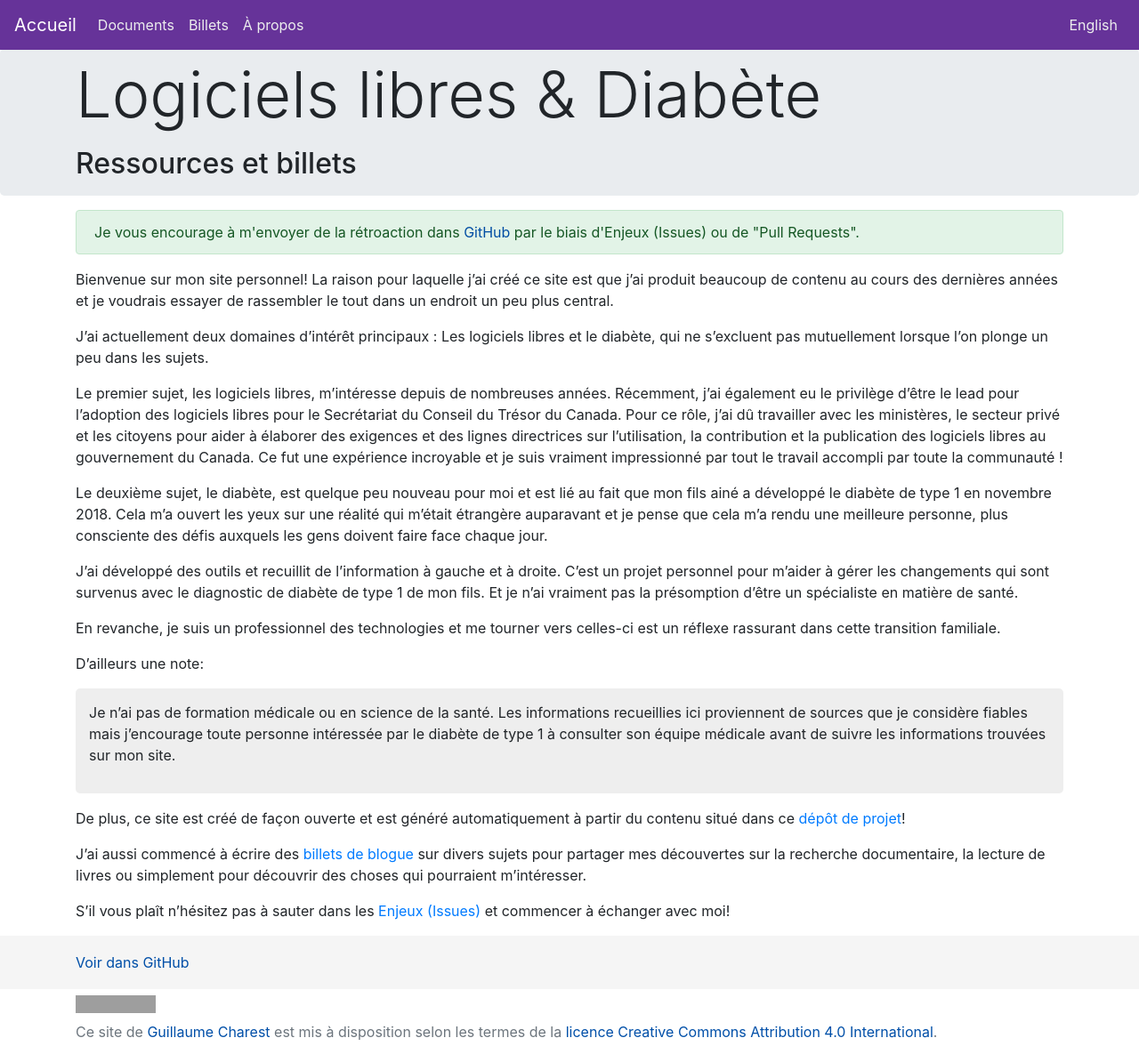
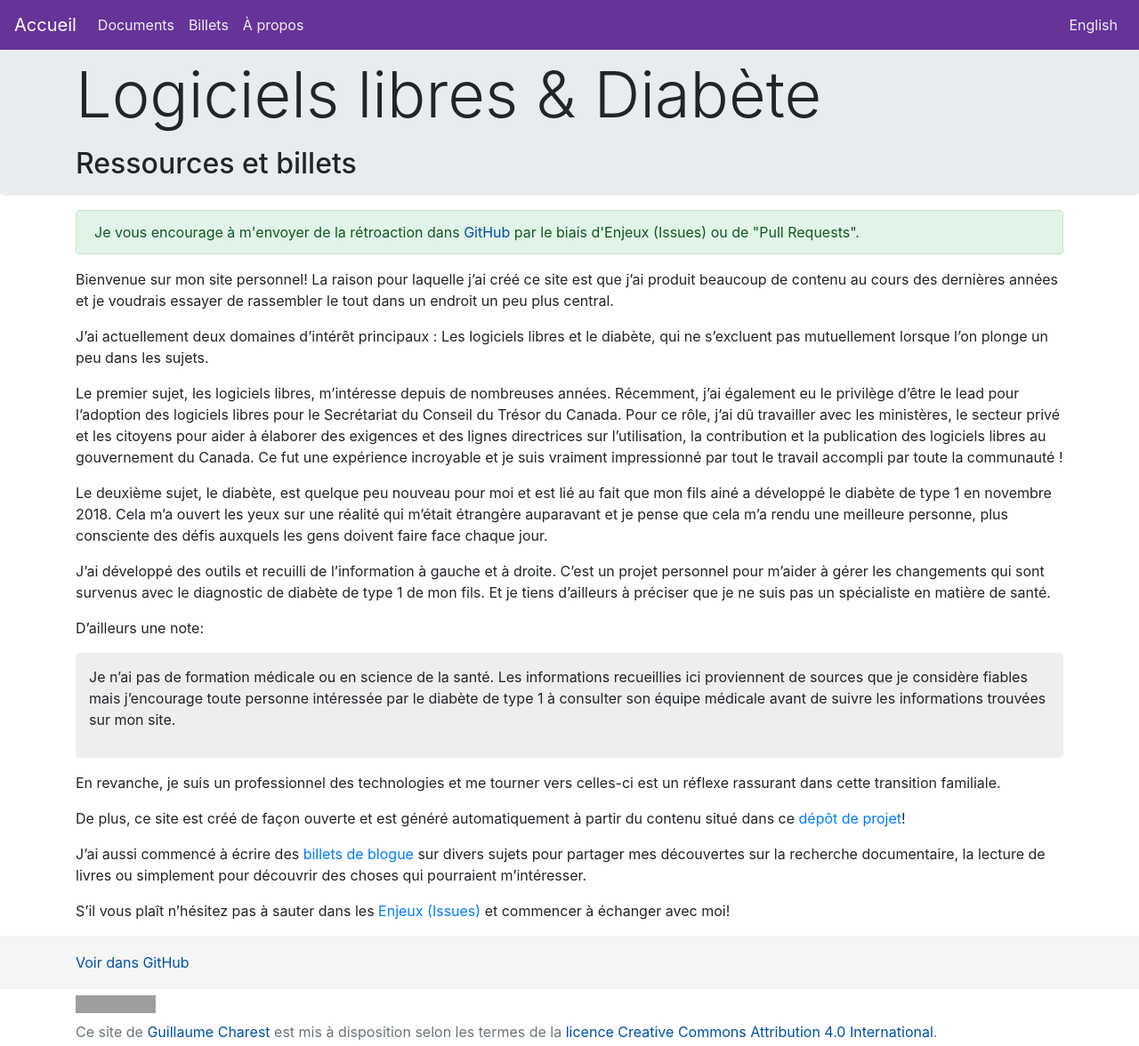
Before and after one commit to gcharest/gcharest.github.io, a Jekyll site: the page built from _pages/fr/accueil.md, in a window 1280 px wide. Shown: the whole page at 89% size. Built offline with Jekyll 4.4.1, drawn with Linux system fonts in a browser that asks for light colours; nearby versions of some CDN libraries; grey boxes are pictures that could not be loaded.

Commit message:
Fix syntax

```diff
--- a/_pages/fr/accueil.md
+++ b/_pages/fr/accueil.md
@@ -17,17 +17,17 @@ Ce fut une expérience incroyable et je suis vraiment impressionné par tout le
 Le deuxième sujet, le diabète, est quelque peu nouveau pour moi et est lié au fait que mon fils ainé a développé le diabète de type 1 en novembre 2018.
 Cela m'a ouvert les yeux sur une réalité qui m'était étrangère auparavant et je pense que cela m'a rendu une meilleure personne, plus consciente des défis auxquels les gens doivent faire face chaque jour.
 
-J'ai développé des outils et recuillit de l'information à gauche et à droite.
+J'ai développé des outils et recuilli de l'information à gauche et à droite.
 C'est un projet personnel pour m'aider à gérer les changements qui sont survenus avec le diagnostic de diabète de type 1 de mon fils.
-Et je n'ai vraiment pas la présomption d'être un spécialiste en matière de santé.
-
-En revanche, je suis un professionnel des technologies et me tourner vers celles-ci est un réflexe rassurant dans cette transition familiale.
+Et je tiens d'ailleurs à préciser que je ne suis pas un spécialiste en matière de santé.
 
 D'ailleurs une note:
 
 >Je n'ai pas de formation médicale ou en science de la santé.
 >Les informations recueillies ici proviennent de sources que je considère fiables mais j'encourage toute personne intéressée par le diabète de type 1 à consulter son équipe médicale avant de suivre les informations trouvées sur mon site.
 
+En revanche, je suis un professionnel des technologies et me tourner vers celles-ci est un réflexe rassurant dans cette transition familiale.
+
 De plus, ce site est créé de façon ouverte et est généré automatiquement à partir du contenu situé dans ce [dépôt de projet](https://github.com/gcharest/gcharest.github.io)!
 
 J'ai aussi commencé à écrire des [billets de blogue]({{ site.baseurl }}/mes-billets.html) sur divers sujets pour partager mes découvertes sur la recherche documentaire, la lecture de livres ou simplement pour découvrir des choses qui pourraient m'intéresser.
```
